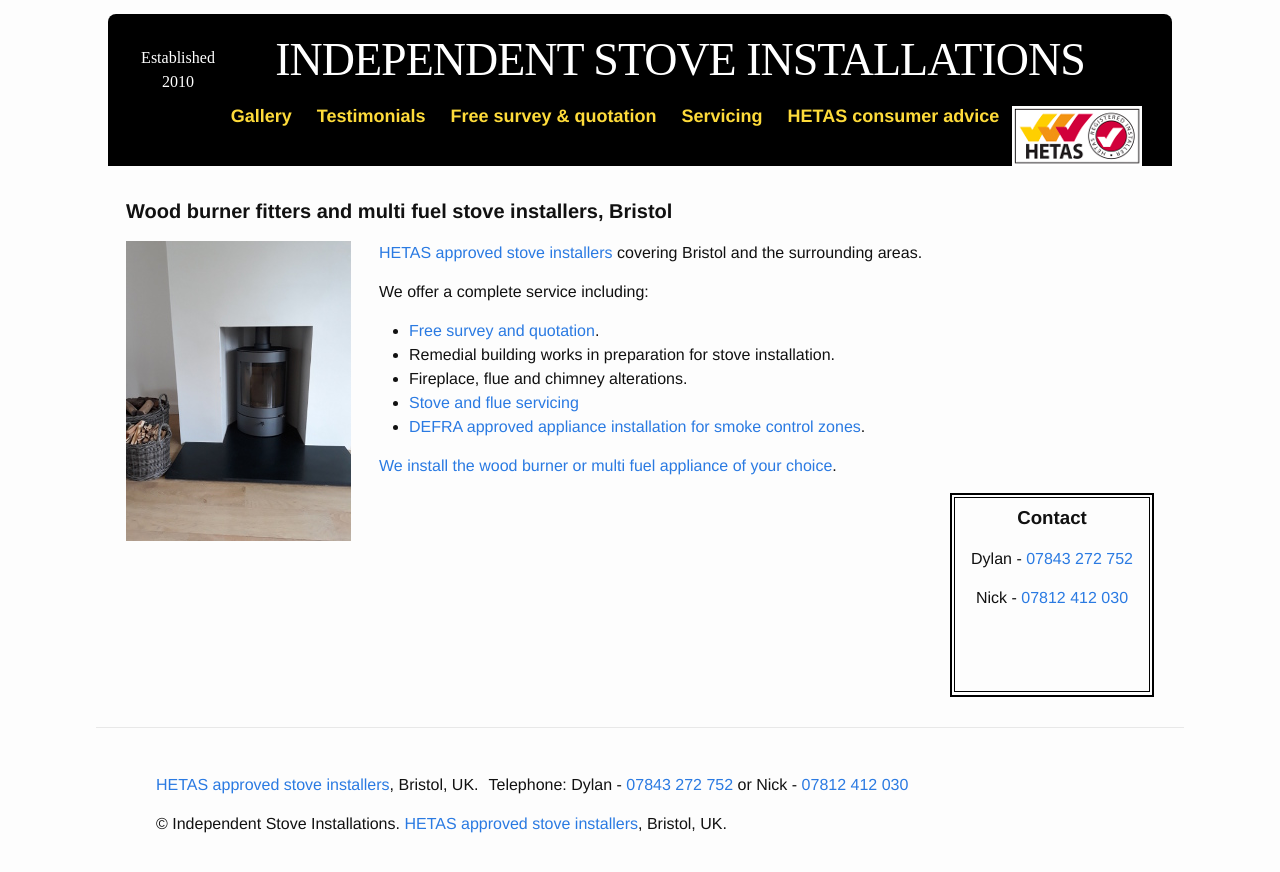
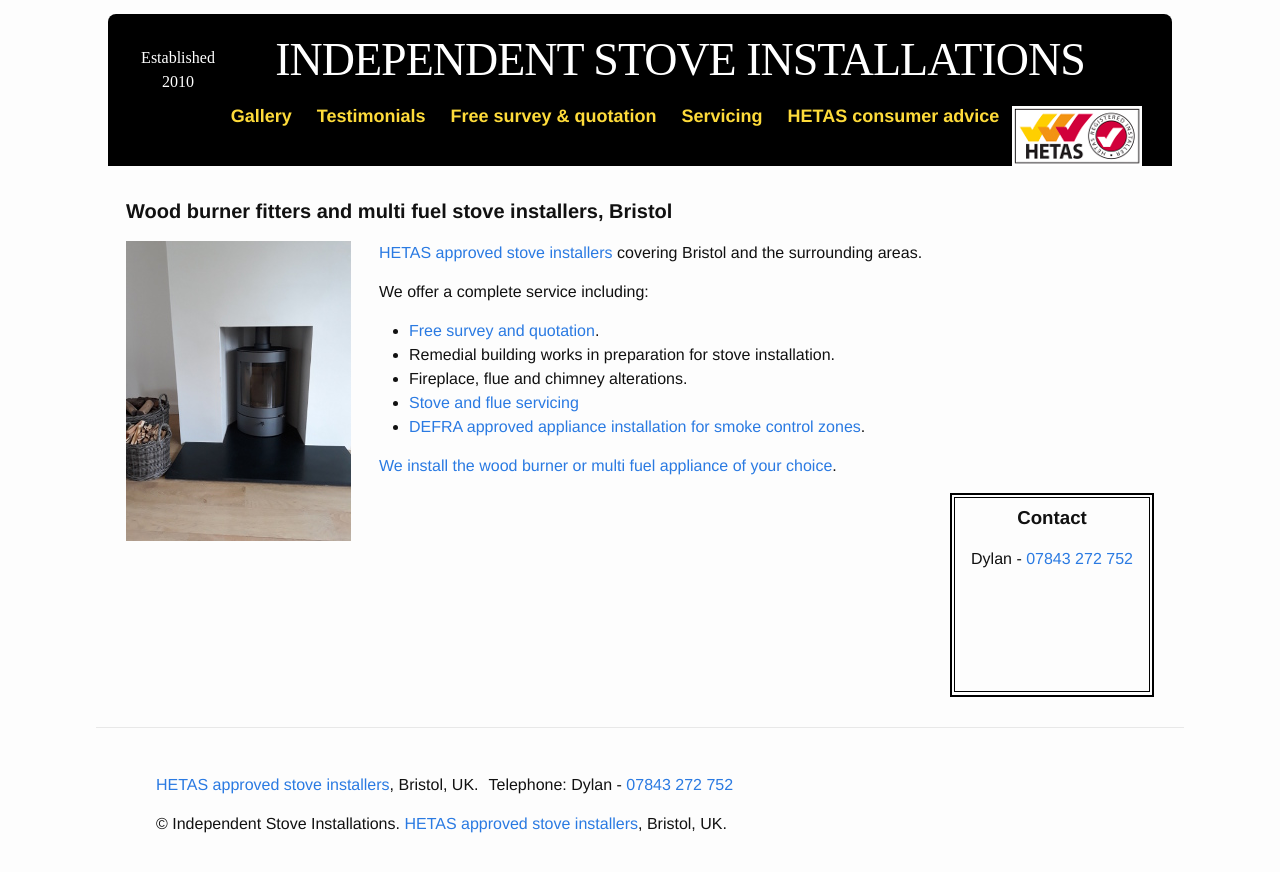
Before and after one commit to steventux/independentstoveinstallations, a Jekyll site: the page built from index.html, in a window 1280 px wide. Shown: the top 872 px of the page. Built offline with Jekyll 4.4.1, drawn with Linux system fonts in a browser that asks for light colours.

Commit message:
Remove contact info

```diff
--- a/_config.yml
+++ b/_config.yml
@@ -9,7 +9,7 @@ url: "https://independentstoveinstallations.co.uk" # the base hostname & protoco
 company-description: |
   [HETAS approved stove installers](http://www.hetas.co.uk/consumer), Bristol, UK.
 telephone: |
-  Telephone: Dylan - [07843 272 752](tel:07843 272 752) or  Nick - [07812 412 030](tel:07812 412 030)
+  Telephone: Dylan - [07843 272 752](tel:07843 272 752)
 
 copyright: |
   &copy; Independent Stove Installations. [HETAS approved stove installers](http://www.hetas.co.uk/consumer), Bristol, UK.
--- a/_data/contact-us.yml
+++ b/_data/contact-us.yml
@@ -2,6 +2,6 @@ title: HETAS compliant wood burner and multifuel stove fitters, contact us for a
 body: |
   Call one of our HETAS approved installers today to arrange a free stove installation survey and quotation.
 
-  Mobile: Dylan - [07843 272 752](tel:07843 272 752) or  Nick - [07812 412 030](tel:07812 412 030)
+  Mobile: Dylan - [07843 272 752](tel:07843 272 752)
 
-  Landline: [0117 9666 992](tel:0117 9666 992) or [01934 843 833](tel:01934 843 833)
+  Landline: [0117 9666 992](tel:0117 9666 992)
--- a/_data/survey.yml
+++ b/_data/survey.yml
@@ -1,9 +1,9 @@
 body: |
   Call one of our [HETAS approved installers](http://www.hetas.co.uk/consumers) today to arrange a free stove installation survey and quotation.
 
-  Mobile: Dylan - [07843 272 752](tel:07843 272 752) or  Nick - [07812 412 030](tel:07812 412 030)
+  Mobile: Dylan - [07843 272 752](tel:07843 272 752)
 
-  Landline: [0117 9666 992](tel:0117 9666 992) or [01934 843 833](tel:01934 843 833)
+  Landline: [0117 9666 992](tel:0117 9666 992)
 image:
   url: /images/telephone.jpg
   title: Call us for a free stove installation survey
--- a/_includes/contact.html
+++ b/_includes/contact.html
@@ -2,6 +2,5 @@
   <div class="inner">
     <h3>Contact</h3>
     <p>Dylan - <a href="tel:07843 272 752">07843 272 752</a></p>
-    <p>Nick - <a href="tel:07812 412 030">07812 412 030</a></p>
   </div>
 </div>
--- a/_includes/footer.html
+++ b/_includes/footer.html
@@ -13,8 +13,3 @@
 
 <script src="/lightbox/js/jquery-1.11.0.min.js"></script>
 <script src="/lightbox/js/lightbox.min.js"></script>
-<script type="text/javascript">
-  if (location.pathname === '/' && Math.floor(Math.random()*2)) {
-    $('.contact .inner p').last().detach().insertBefore('.contact .inner p').first();
-  }
-</script>
```
